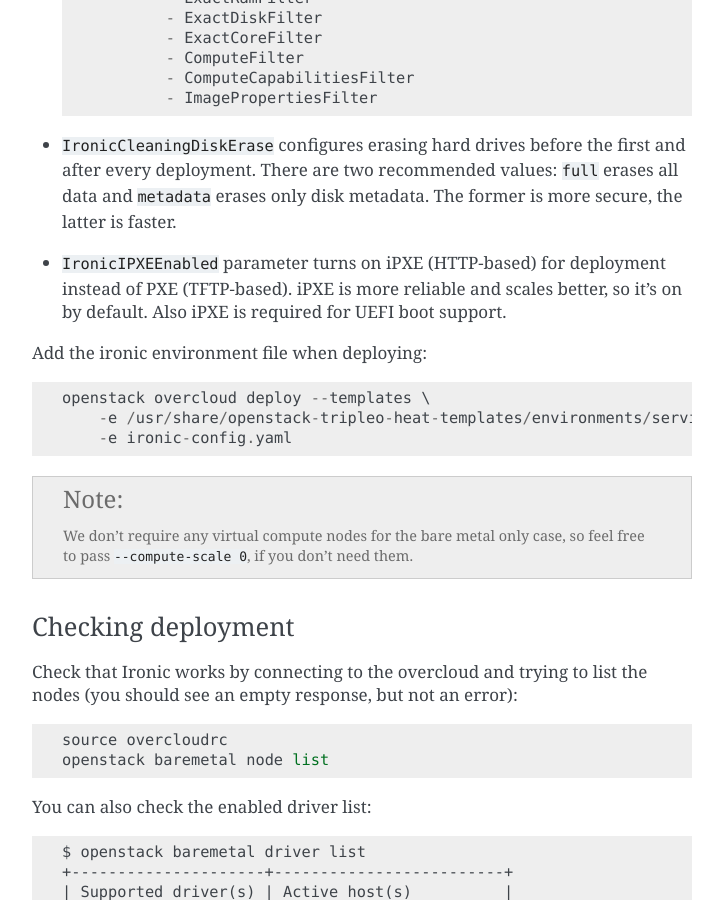
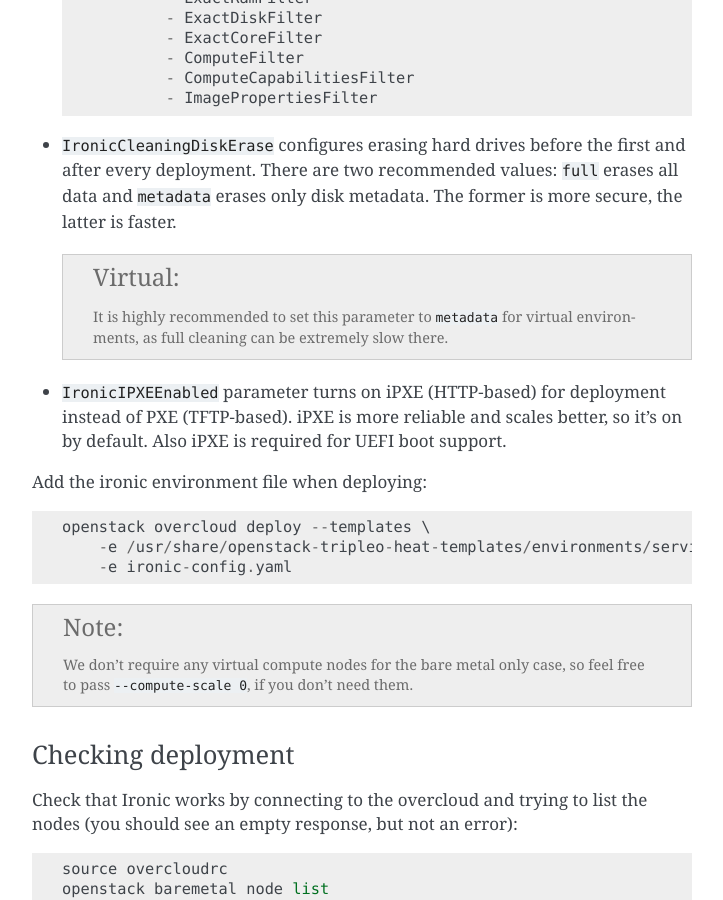
Before and after one commit to openstack-archive/tripleo-docs, a Sphinx documentation site: the page built from doc/source/advanced_deployment/baremetal_overcloud.rst, in a window 1280 px wide and 900 px high, scrolled down 2718 px. Shown: the whole window, without its empty margins (388-1111 px from the left). Built offline with Sphinx 7.4.7, drawn with Linux system fonts in a browser that asks for light colours.

Commit message:
Recommend using only metadata cleaning with Ironic in virtual overcloud
Full cleaning is really, really long on virtual machines.

Change-Id: Id005865ab2dd8103748f6b607bd85b6e7e6a2971

```diff
--- a/doc/source/advanced_deployment/baremetal_overcloud.rst
+++ b/doc/source/advanced_deployment/baremetal_overcloud.rst
@@ -135,6 +135,13 @@
   before the first and after every deployment. There are two recommended
   values: ``full`` erases all data and ``metadata`` erases only disk metadata.
   The former is more secure, the latter is faster.
+
+  .. admonition:: Virtual
+      :class: virtual
+
+      It is highly recommended to set this parameter to ``metadata``
+      for virtual environments, as full cleaning can be extremely slow there.
+
 
 * ``IronicIPXEEnabled`` parameter turns on iPXE (HTTP-based) for deployment
   instead of PXE (TFTP-based). iPXE is more reliable and scales better, so
```
